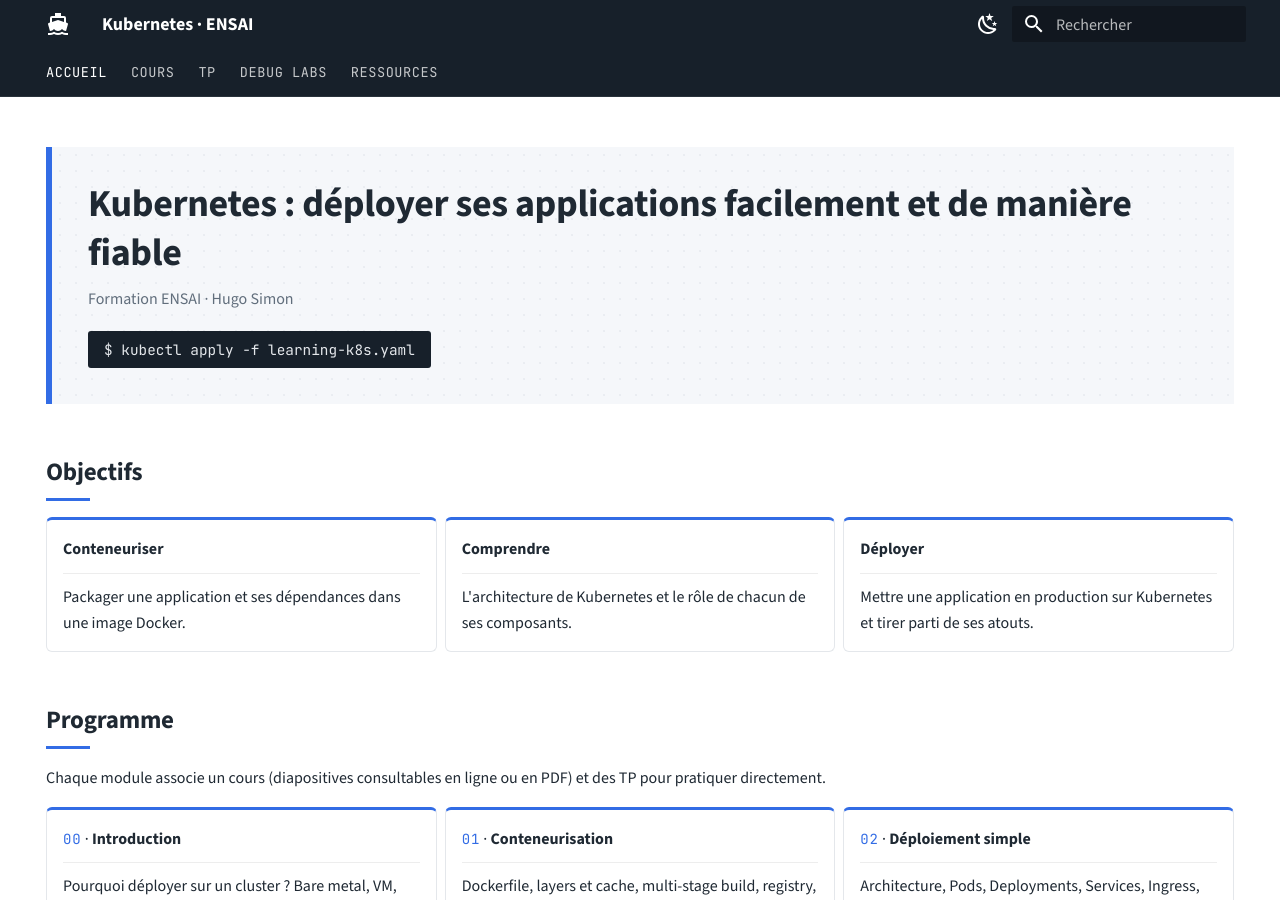
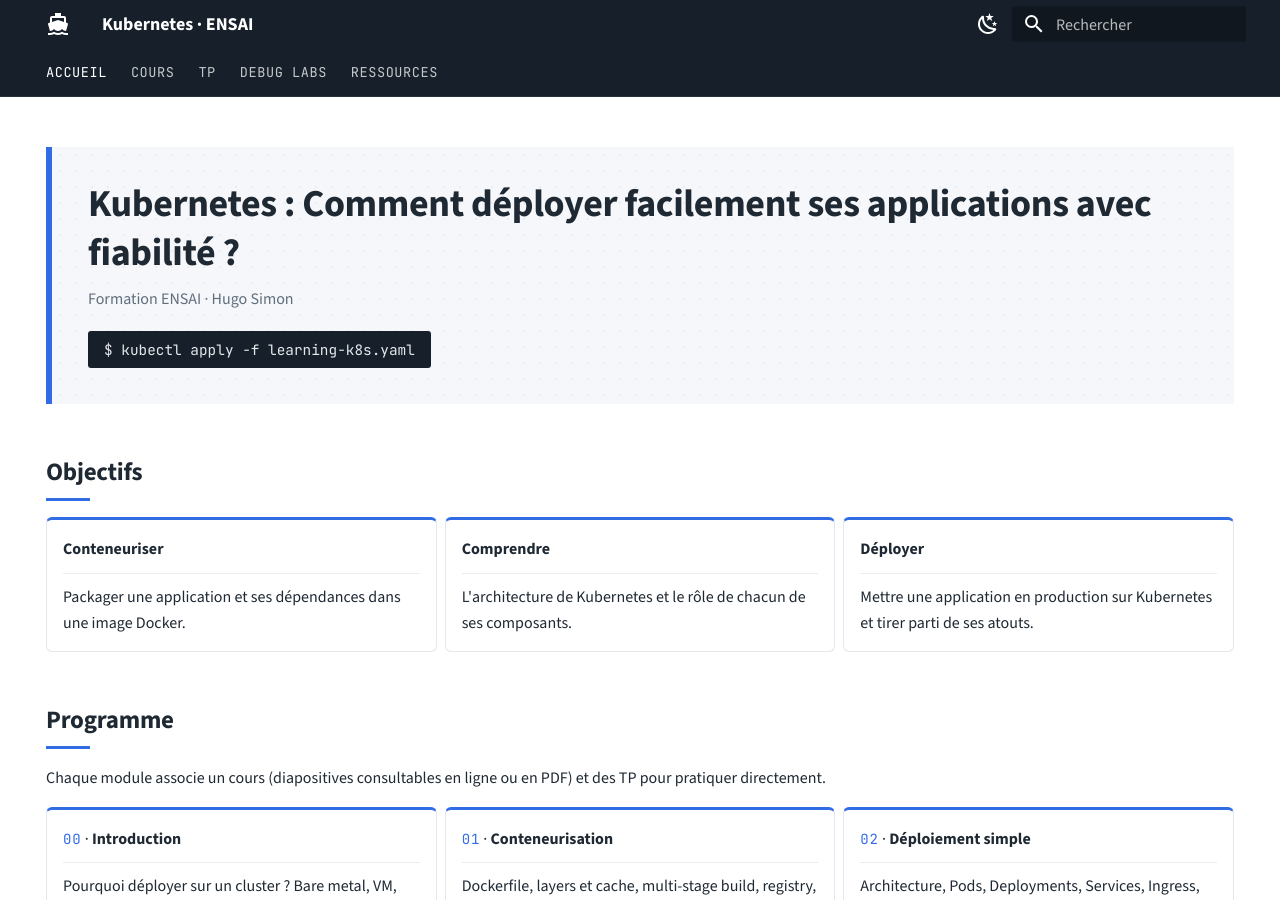
Before and after one commit to hgsmn/cours_k8s_ensai, an MkDocs documentation site: the page built from docs/index.md, in a window 1280 px wide and 900 px high. Built offline with MkDocs 1.6.1 and Material for MkDocs 9.7.7, drawn with Linux system fonts in a browser that asks for light colours; some of the changed text lies outside the part shown.

Commit message:
fix layout

```diff
--- a/docs/index.md
+++ b/docs/index.md
@@ -6,7 +6,7 @@ hide:
 
 <div class="hero" markdown>
 
-# Kubernetes : déployer ses applications facilement et de manière fiable
+# Kubernetes : Comment déployer facilement ses applications avec fiabilité ?
 
 Formation ENSAI · Hugo Simon
 
--- a/mkdocs.yml
+++ b/mkdocs.yml
@@ -4,7 +4,7 @@
 site_name: Kubernetes · ENSAI
 site_description: Déployer ses applications facilement et de manière fiable avec Docker et Kubernetes
 site_author: Hugo Simon
-copyright: Formation ENSAI · 2025-2026
+copyright: Formation ENSAI · 2026
 
 # Les diapos Marp sont générées dans site/slides/ par build.sh :
 # des URL « fichier.html » simples gardent les liens relatifs valides.
```
